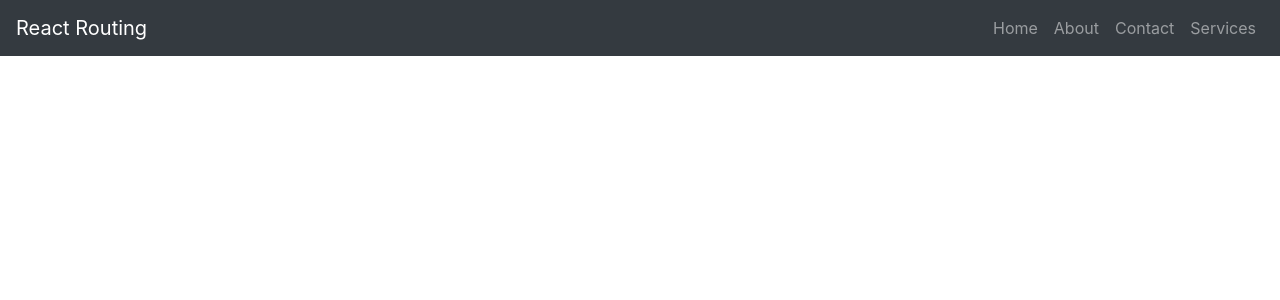
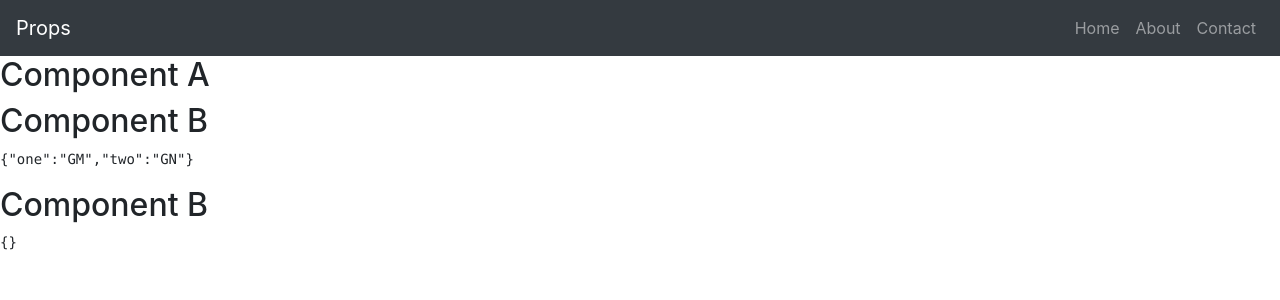
Before and after one commit to Jahanasherintk3/React, a React (Create React App) app in the folder my-app/: page / in a window 1280 px wide. Shown: the top 300 px of the page. Built offline with nearby package versions, Linux system fonts and the light colour scheme.

Commit message:
classtoclass

```diff
--- a/my-app/src/App.js
+++ b/my-app/src/App.js
@@ -1,37 +1,18 @@
 import React, { Component } from 'react'
-//import Navbar from './Navbar/Navbar'
+import Navbar from './Navbar/Navbar'
 //import Message from './Sample/Message'
 //import Movie from './Sample/Movie'
 //import Student from './Sample/Student'
 //import Students2 from './Sample/Students2'
 //import Prop1 from './Props/Prop1'
 //import Prop2 from './Props/Prop2'
-//import CompA from './Props/CompA'
-//import CompB from './Props/CompB'
-//import React, { Component } from 'react'
-import Navbar from './Routing/Navbarrouting'
-import Home from './Routing/Home'
-import About from './Routing/About'
-import Services from './Routing/Services'
-import Contact from './Routing/Contact'
-
-import {BrowserRouter as Router,Routes,Route} from 'react-router-dom'
-class App extends Component{
-    render(){
-        return(
-            <div>
-                <Router>
-                    <Navbar />
-                    <Routes>
-                        <Route path="/home" element={<Home/>}/>
-                        <Route path="/about" element={<About />} />
-                        <Route path="/services" element={<Services />} />
-                        <Route path="/contact" element={<Contact />} />
-                    </Routes>
-                </Router>
-            </div>
-        )
-    }
+import CompA from './Props/CompA_c-c'
+import CompB from './Props/CompB_c-c'
+let App=()=>{
+return <div>
+    <Navbar/>
+    <CompA/>
+    <CompB/>
+</div>
 }
-
 export default App;
--- a/my-app/src/Navbar/Navbar.jsx
+++ b/my-app/src/Navbar/Navbar.jsx
@@ -1,4 +1,4 @@
-/*import React from 'react'
+import React from 'react'
 class Navbar extends React.Component{
   render(){
     return (
@@ -22,4 +22,4 @@ class Navbar extends React.Component{
 
   }
 }
-export default Navbar;*/
+export default Navbar;
--- /dev/null
+++ b/my-app/src/Props/CompA_c-c.jsx
@@ -0,0 +1,17 @@
+import React from 'react'
+import CompB from './CompB_c-c'
+class CompA extends React.Component {
+    eid=101;
+    ename="Soni"
+render() {
+    return (
+      <div>
+        <h2>Component A</h2>
+        <CompB one={"GM"} two={"GN"}/>
+        </div>
+    )
+  }
+}
+
+
+export default CompA
--- /dev/null
+++ b/my-app/src/Props/CompB_c-c.jsx
@@ -0,0 +1,12 @@
+import React from 'react'
+class CompB extends React.Component {
+  render() {
+    return(
+    <div>
+      <h2>Component B </h2>
+    <pre>{JSON.stringify(this.props)}</pre>
+    </div>
+    )
+  }
+}
+export default CompB;
```
Also changed, not shown: my-app/src/App-Routing.js (added, +27 -0 lines), my-app/src/Props/CompA.jsx (deleted, +0 -16 lines), my-app/src/Props/CompB.jsx (deleted, +0 -17 lines).
